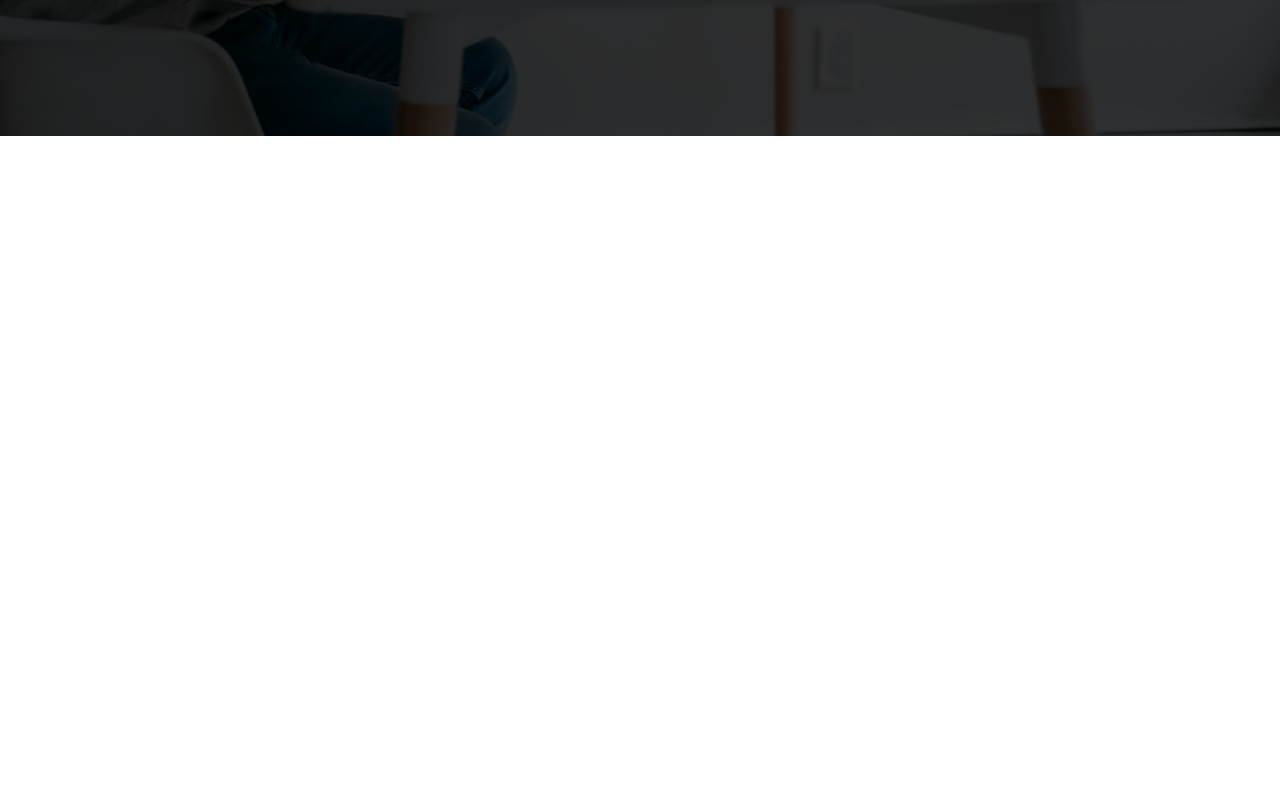
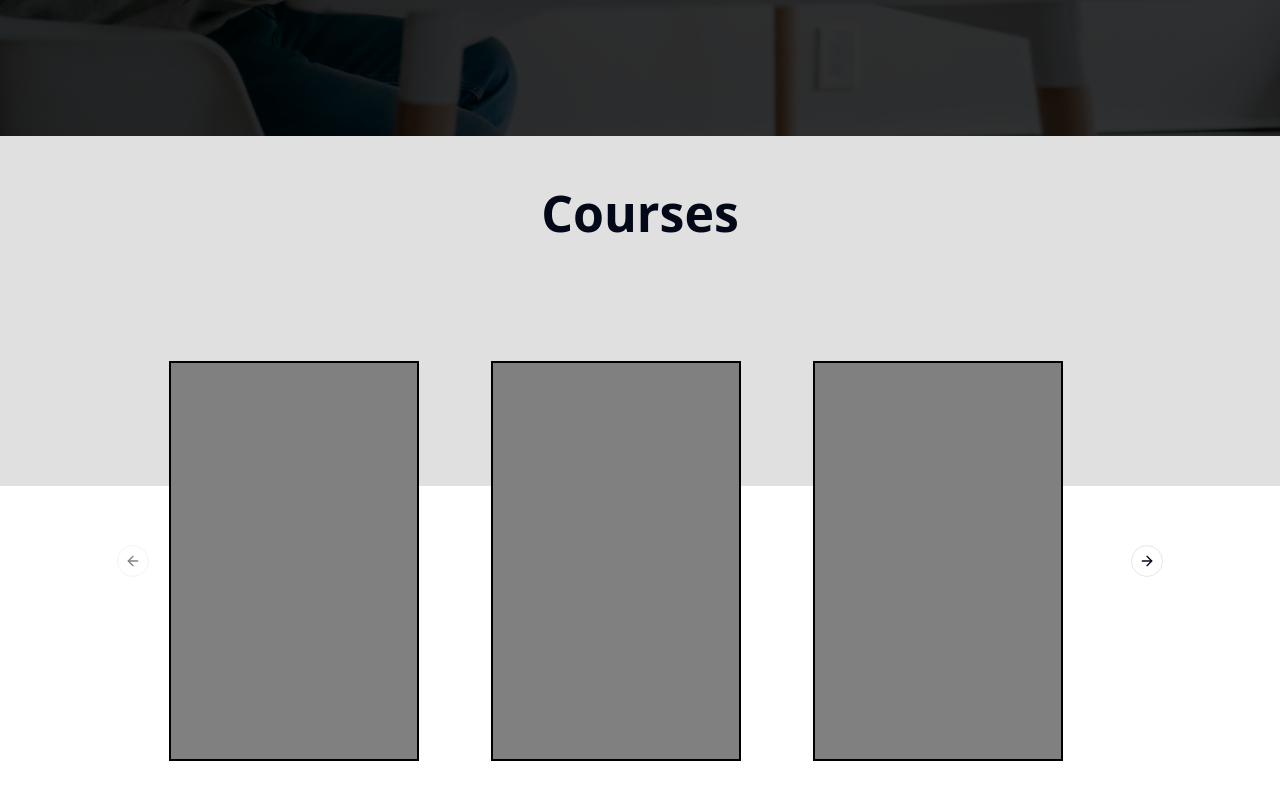
Before and after one commit to MohamedSaberChkiri/OneSchool, a React (Vite) app: page / in a window 1280 px wide. Shown: the part 664-1464 px from the top of the page. Before the commit the page ends 800 px from the top, so only its background shows below. Built offline with nearby package versions, Linux system fonts and the light colour scheme.

Commit message:
carousel added

```diff
--- a/src/App.css
+++ b/src/App.css
@@ -88,3 +88,45 @@
     font-size: 40px;
     font-weight: bold;
   }
+
+  .courses-container{
+    height: 700px;
+    width: 100%;
+    display: flex;
+    flex-direction: column;
+    justify-content: center;
+    position: absolute;
+
+  }
+  .colored-part{
+    width: 100%;
+    height: 50%;
+    background: rgb(224, 224, 224);
+    display: flex;
+    justify-content: center;
+
+
+  }
+  .colored-part h1{
+    font-size: 50px;
+    font-weight: bolder;
+    margin-top: 5vh;
+  }
+  .white-part{
+    display: flex;
+    align-items: center;
+    justify-content: center;
+    width: 100%;
+    height: 50%;
+    position: relative;
+    top: -100px;
+
+
+  }
+
+  .course-card{
+    height: 400px;
+    width: 250px;
+    background: grey;
+    border: 2px solid black;
+  }
--- a/src/App.jsx
+++ b/src/App.jsx
@@ -1,6 +1,7 @@
 
 
 import './App.css'
+import Courses from './MyComponents/Courses'
 import Home from './MyComponents/Home'
 
 
@@ -15,6 +16,7 @@
     <>
 
     <Home/>
+    <Courses/>
 
 
     </>
--- a/src/MyComponents/Course.jsx
+++ b/src/MyComponents/Course.jsx
@@ -0,0 +1,17 @@
+import React from 'react'
+
+function Course() {
+  return (
+    <div className='course-card'>
+
+        <div className="course-picture"></div>
+        <div className="course-info"></div>
+        <div className="course-stats"></div>
+
+
+
+    </div>
+  )
+}
+
+export default Course
--- a/src/MyComponents/Courses.jsx
+++ b/src/MyComponents/Courses.jsx
@@ -0,0 +1,50 @@
+import React from 'react'
+
+
+import {
+  Carousel,
+  CarouselContent,
+  CarouselItem,
+  CarouselNext,
+  CarouselPrevious,
+} from "@/components/ui/carousel"
+import Course from './Course'
+
+function Courses() {
+  return (
+    <div className='courses-container'>
+
+        <div className="colored-part">
+            <h1>Courses</h1>
+
+        </div>
+
+        <div className="white-part">
+
+        <Carousel
+      opts={{
+        align: "start",
+      }}
+      className="max-w-[950px]"
+    >
+      <CarouselContent>
+        {Array.from({ length: 5 }).map((_, index) => (
+          <CarouselItem key={index} className="md:basis-1/2 lg:basis-1/3">
+            <div className="p-1">
+              <Course/>
+            </div>
+          </CarouselItem>
+        ))}
+      </CarouselContent>
+      <CarouselPrevious />
+      <CarouselNext />
+    </Carousel>
+
+        </div>
+
+
+    </div>
+  )
+}
+
+export default Courses
--- /dev/null
+++ b/src/components/ui/carousel.jsx
@@ -0,0 +1,194 @@
+"use client";
+import * as React from "react"
+import useEmblaCarousel from "embla-carousel-react";
+import { ArrowLeft, ArrowRight } from "lucide-react"
+
+import { cn } from "@/lib/utils"
+import { Button } from "@/components/ui/button"
+
+const CarouselContext = React.createContext(null)
+
+function useCarousel() {
+  const context = React.useContext(CarouselContext)
+
+  if (!context) {
+    throw new Error("useCarousel must be used within a <Carousel />")
+  }
+
+  return context
+}
+
+const Carousel = React.forwardRef((
+  {
+    orientation = "horizontal",
+    opts,
+    setApi,
+    plugins,
+    className,
+    children,
+    ...props
+  },
+  ref
+) => {
+  const [carouselRef, api] = useEmblaCarousel({
+    ...opts,
+    axis: orientation === "horizontal" ? "x" : "y",
+  }, plugins)
+  const [canScrollPrev, setCanScrollPrev] = React.useState(false)
+  const [canScrollNext, setCanScrollNext] = React.useState(false)
+
+  const onSelect = React.useCallback((api) => {
+    if (!api) {
+      return
+    }
+
+    setCanScrollPrev(api.canScrollPrev())
+    setCanScrollNext(api.canScrollNext())
+  }, [])
+
+  const scrollPrev = React.useCallback(() => {
+    api?.scrollPrev()
+  }, [api])
+
+  const scrollNext = React.useCallback(() => {
+    api?.scrollNext()
+  }, [api])
+
+  const handleKeyDown = React.useCallback((event) => {
+    if (event.key === "ArrowLeft") {
+      event.preventDefault()
+      scrollPrev()
+    } else if (event.key === "ArrowRight") {
+      event.preventDefault()
+      scrollNext()
+    }
+  }, [scrollPrev, scrollNext])
+
+  React.useEffect(() => {
+    if (!api || !setApi) {
+      return
+    }
+
+    setApi(api)
+  }, [api, setApi])
+
+  React.useEffect(() => {
+    if (!api) {
+      return
+    }
+
+    onSelect(api)
+    api.on("reInit", onSelect)
+    api.on("select", onSelect)
+
+    return () => {
+      api?.off("select", onSelect)
+    };
+  }, [api, onSelect])
+
+  return (
+    (<CarouselContext.Provider
+      value={{
+        carouselRef,
+        api: api,
+        opts,
+        orientation:
+          orientation || (opts?.axis === "y" ? "vertical" : "horizontal"),
+        scrollPrev,
+        scrollNext,
+        canScrollPrev,
+        canScrollNext,
+      }}>
+      <div
+        ref={ref}
+        onKeyDownCapture={handleKeyDown}
+        className={cn("relative", className)}
+        role="region"
+        aria-roledescription="carousel"
+        {...props}>
+        {children}
+      </div>
+    </CarouselContext.Provider>)
+  );
+})
+Carousel.displayName = "Carousel"
+
+const CarouselContent = React.forwardRef(({ className, ...props }, ref) => {
+  const { carouselRef, orientation } = useCarousel()
+
+  return (
+    (<div ref={carouselRef} className="overflow-hidden">
+      <div
+        ref={ref}
+        className={cn(
+          "flex",
+          orientation === "horizontal" ? "-ml-4" : "-mt-4 flex-col",
+          className
+        )}
+        {...props} />
+    </div>)
+  );
+})
+CarouselContent.displayName = "CarouselContent"
+
+const CarouselItem = React.forwardRef(({ className, ...props }, ref) => {
+  const { orientation } = useCarousel()
+
+  return (
+    (<div
+      ref={ref}
+      role="group"
+      aria-roledescription="slide"
+      className={cn(
+        "min-w-0 shrink-0 grow-0 basis-full",
+        orientation === "horizontal" ? "pl-4" : "pt-4",
+        className
+      )}
+      {...props} />)
+  );
+})
+CarouselItem.displayName = "CarouselItem"
+
+const CarouselPrevious = React.forwardRef(({ className, variant = "outline", size = "icon", ...props }, ref) => {
+  const { orientation, scrollPrev, canScrollPrev } = useCarousel()
+
+  return (
+    (<Button
+      ref={ref}
+      variant={variant}
+      size={size}
+      className={cn("absolute  h-8 w-8 rounded-full", orientation === "horizontal"
+        ? "-left-12 top-1/2 -translate-y-1/2"
+        : "-top-12 left-1/2 -translate-x-1/2 rotate-90", className)}
+      disabled={!canScrollPrev}
+      onClick={scrollPrev}
+      {...props}>
+      <ArrowLeft className="h-4 w-4" />
+      <span className="sr-only">Previous slide</span>
+    </Button>)
+  );
+})
+CarouselPrevious.displayName = "CarouselPrevious"
+
+const CarouselNext = React.forwardRef(({ className, variant = "outline", size = "icon", ...props }, ref) => {
+  const { orientation, scrollNext, canScrollNext } = useCarousel()
+
+  return (
+    (<Button
+      ref={ref}
+      variant={variant}
+      size={size}
+      className={cn("absolute h-8 w-8 rounded-full", orientation === "horizontal"
+        ? "-right-12 top-1/2 -translate-y-1/2"
+        : "-bottom-12 left-1/2 -translate-x-1/2 rotate-90", className)}
+      disabled={!canScrollNext}
+      onClick={scrollNext}
+      {...props}>
+      <ArrowRight className="h-4 w-4" />
+      <span className="sr-only">Next slide</span>
+    </Button>)
+  );
+})
+CarouselNext.displayName = "CarouselNext"
+
+export { Carousel, CarouselContent, CarouselItem, CarouselPrevious, CarouselNext };
```
Also changed, not shown: 1 other file (tests, documents, lock files or other folders).
